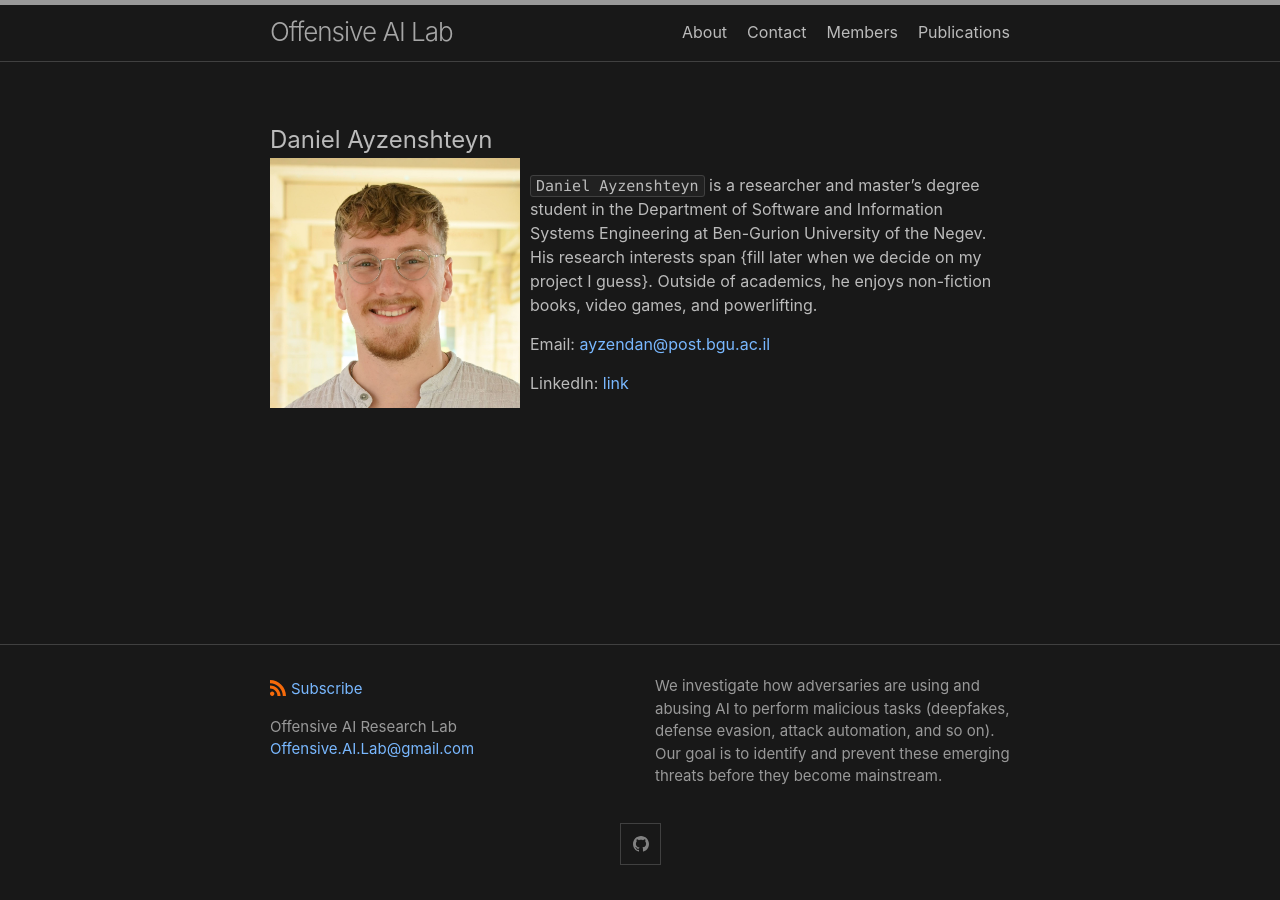
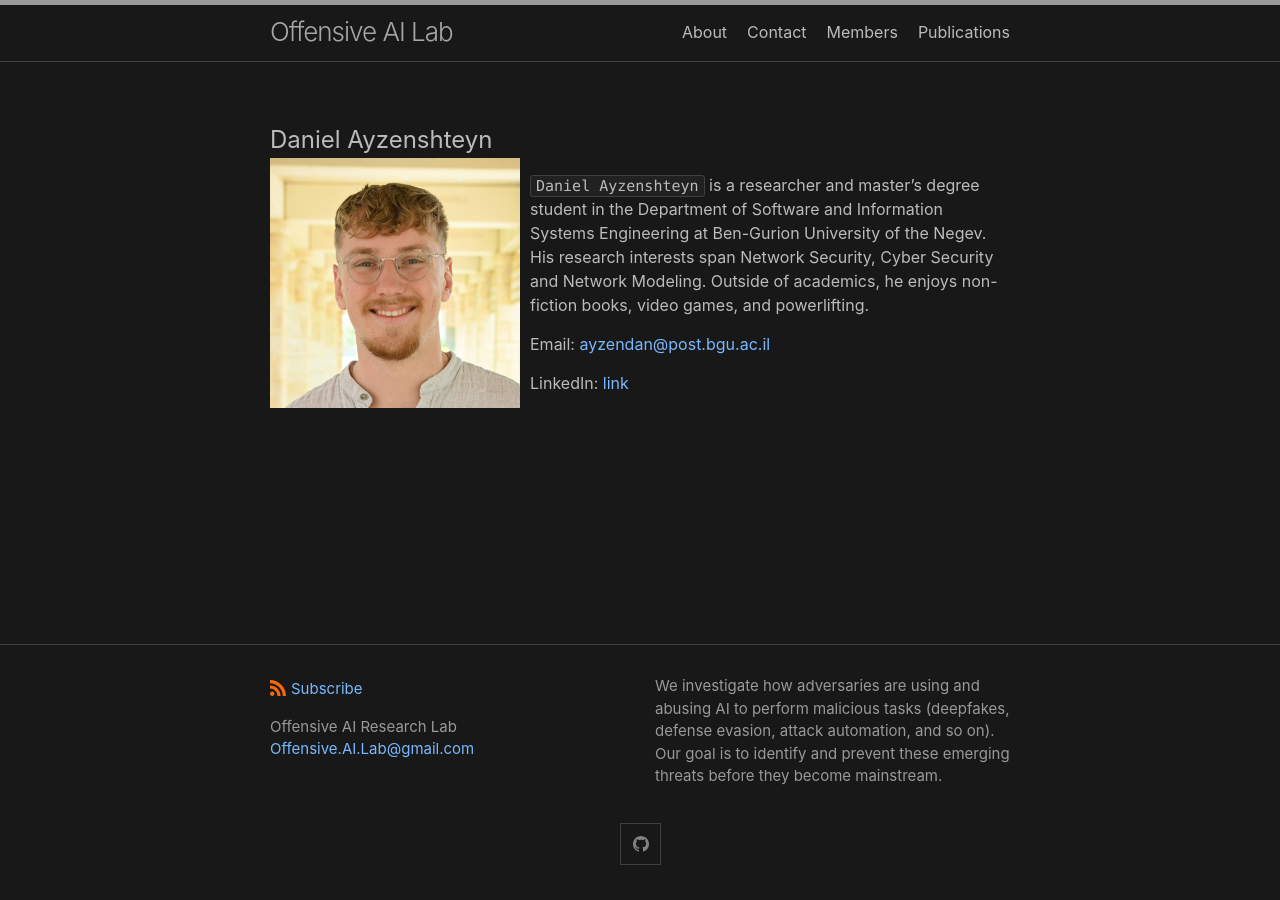
Before and after one commit to Offensive-AI-Lab/Offensive-AI-Lab.github.io, a Jekyll site: the page built from members/daniel.ayzenshteyn.md, in a window 1280 px wide. Built offline with Jekyll 4.4.1, drawn with Linux system fonts in a browser that asks for light colours.

Commit message:
Update daniel.ayzenshteyn.md

```diff
--- a/members/daniel.ayzenshteyn.md
+++ b/members/daniel.ayzenshteyn.md
@@ -7,7 +7,7 @@ permalink: /daniel.ayzenshteyn/
 
 ![image]({{site.baseurl}}/assets/members/daniel.ayzenshteyn.jpg){: style="float: left; margin-right:10px" width="250px"}
 
-`Daniel Ayzenshteyn` is a researcher and master’s degree student in the Department of Software and Information Systems Engineering at Ben-Gurion University of the Negev. His research interests span {fill later when we decide on my project I guess}. Outside of academics, he enjoys non-fiction books, video games, and powerlifting.
+`Daniel Ayzenshteyn` is a researcher and master’s degree student in the Department of Software and Information Systems Engineering at Ben-Gurion University of the Negev. His research interests span Network Security, Cyber Security and Network Modeling. Outside of academics, he enjoys non-fiction books, video games, and powerlifting.
 
 Email: [ayzendan@post.bgu.ac.il](mailto:ayzendan@post.bgu.ac.il)
 
```
